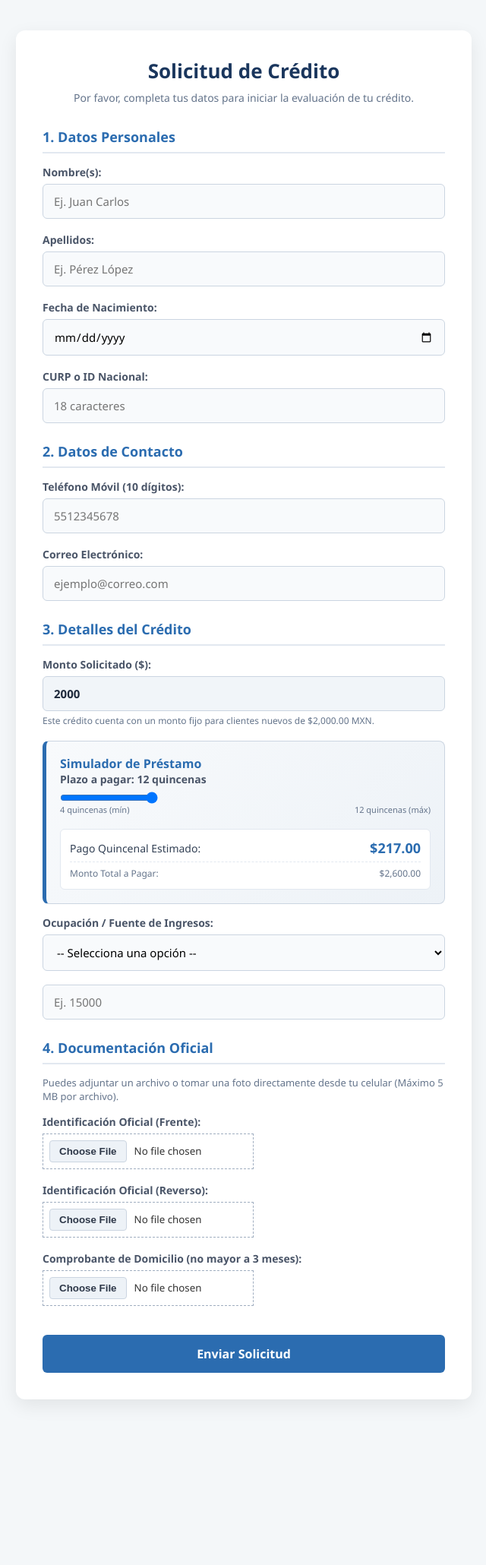
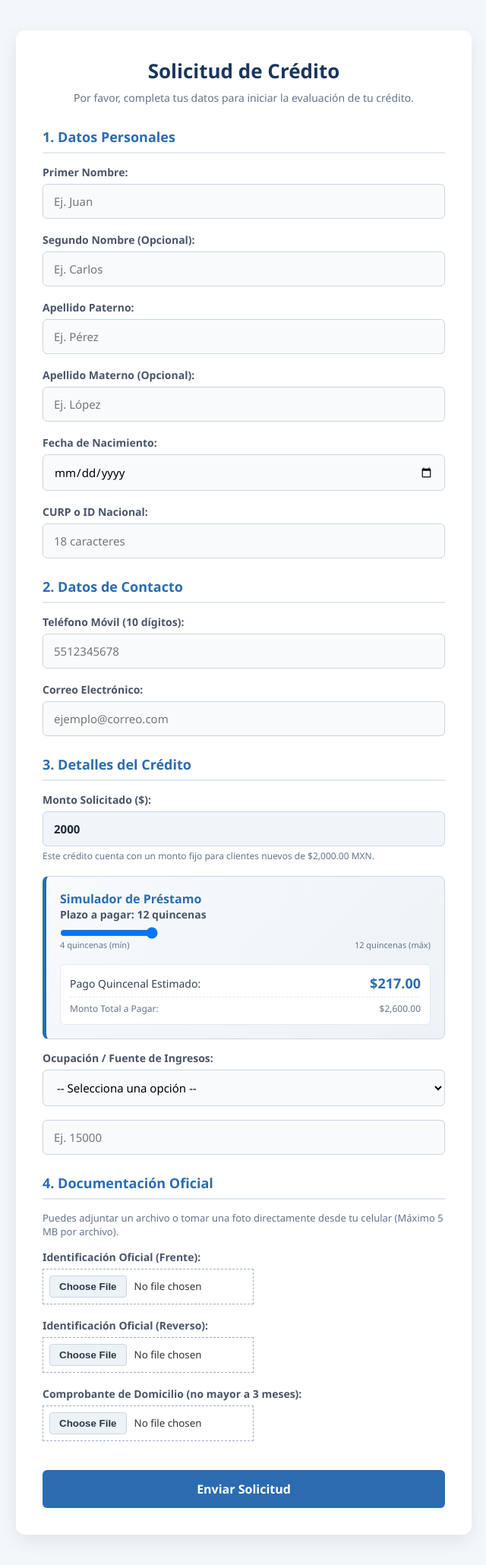
Before and after one commit to JossJLQH/formulario-credito, a Flask app: page / in a window 1280 px wide. Shown: the whole page at 76% size, without its empty margins (319-959 px from the left). Before the commit the page ends 1845 px from the top, so only its background shows below. Run offline with Flask 3, Linux system fonts and the light colour scheme.

Commit message:
refactor: separar campos de nombre del cliente y actualizar vistas

```diff
--- a/app.py
+++ b/app.py
@@ -29,6 +29,37 @@
         return nombre_unico
     return None
 
+# Función para inicializar la base de datos con los nuevos campos
+def init_db():
+    conexion = sqlite3.connect('creditos.db')
+    cursor = conexion.cursor()
+    cursor.execute('''
+        CREATE TABLE IF NOT EXISTS solicitudes_credito (
+            id INTEGER PRIMARY KEY AUTOINCREMENT,
+            primer_nombre TEXT NOT NULL,
+            segundo_nombre TEXT,
+            apellido_paterno TEXT NOT NULL,
+            apellido_materno TEXT,
+            fecha_nacimiento TEXT NOT NULL,
+            curp TEXT UNIQUE NOT NULL,
+            telefono TEXT NOT NULL,
+            email TEXT NOT NULL,
+            monto_solicitado REAL NOT NULL,
+            ocupacion TEXT NOT NULL,
+            ingreso_mensual REAL NOT NULL,
+            foto_ine_frente TEXT,
+            foto_ine_reverso TEXT,
+            foto_comprobante_domicilio TEXT,
+            fecha_registro TEXT NOT NULL,
+            estatus TEXT DEFAULT 'Pendiente'
+        )
+    ''')
+    conexion.commit()
+    conexion.close()
+
+# Ejecutamos la inicialización al arrancar
+init_db()
+
 # ==========================================
 # RUTAS DEL CLIENTE (FORMULARIO)
 # ==========================================
@@ -39,10 +70,13 @@
 
 @app.route('/guardar', methods=['POST'])
 def guardar_solicitud():
-    nombre = request.form['nombre']
-    apellidos = request.form['apellidos']
+    primer_nombre = request.form['primer_nombre']
+    segundo_nombre = request.form.get('segundo_nombre', '')
+    apellido_paterno = request.form['apellido_paterno']
+    apellido_materno = request.form.get('apellido_materno', '')
+
     fecha_nacimiento = request.form['fecha_nacimiento']
-    curp = request.form['curp']
+    curp = request.form['curp'].upper().strip()
     telefono = request.form['telefono']
     email = request.form['email']
     monto_solicitado = request.form['monto_solicitado']
@@ -67,11 +101,13 @@
 
         cursor.execute('''
             INSERT INTO solicitudes_credito
-            (nombre, apellidos, fecha_nacimiento, curp, telefono, email, monto_solicitado, ocupacion, ingreso_mensual,
+            (primer_nombre, segundo_nombre, apellido_paterno, apellido_materno,
+             fecha_nacimiento, curp, telefono, email, monto_solicitado, ocupacion, ingreso_mensual,
              foto_ine_frente, foto_ine_reverso, foto_comprobante_domicilio, fecha_registro)
-            VALUES (?, ?, ?, ?, ?, ?, ?, ?, ?, ?, ?, ?, ?)
+            VALUES (?, ?, ?, ?, ?, ?, ?, ?, ?, ?, ?, ?, ?, ?, ?)
         ''', (
-            nombre, apellidos, fecha_nacimiento, curp, telefono, email,
+            primer_nombre, segundo_nombre, apellido_paterno, apellido_materno,
+            fecha_nacimiento, curp, telefono, email,
             monto_solicitado, ocupacion, ingreso_mensual,
             nombre_ine_frente, nombre_ine_reverso, nombre_comprobante, fecha_hora_mexico
         ))
@@ -109,7 +145,8 @@
     conexion = sqlite3.connect('creditos.db')
     cursor = conexion.cursor()
     cursor.execute('''
-        SELECT id, nombre, apellidos, curp, telefono, email, monto_solicitado,
+        SELECT id, primer_nombre, segundo_nombre, apellido_paterno, apellido_materno,
+               curp, telefono, email, monto_solicitado,
                foto_ine_frente, foto_ine_reverso, foto_comprobante_domicilio,
                fecha_registro, COALESCE(estatus, 'Pendiente') AS estatus
         FROM solicitudes_credito
@@ -136,7 +173,6 @@
     conexion.commit()
     conexion.close()
 
-    # Redirigimos de vuelta al panel administrativo para ver el cambio reflejado
     return redirect('/admin')
 
 # 3. Ruta para abrir y ver los archivos guardados en la carpeta 'uploads'
@@ -150,7 +186,6 @@
     conexion = sqlite3.connect('creditos.db')
     cursor = conexion.cursor()
 
-    # Primero obtenemos los nombres de los archivos guardados para borralos físicamente
     cursor.execute('''
         SELECT foto_ine_frente, foto_ine_reverso, foto_comprobante_domicilio
         FROM solicitudes_credito WHERE id = ?
@@ -162,32 +197,26 @@
             if nombre_archivo:
                 ruta_archivo = os.path.join(app.config['UPLOAD_FOLDER'], nombre_archivo)
                 if os.path.exists(ruta_archivo):
-                    os.remove(ruta_archivo) # Elimina el archivo físico de la carpeta uploads/
+                    os.remove(ruta_archivo)
 
-    # Eliminamos el registro de la tabla
     cursor.execute('DELETE FROM solicitudes_credito WHERE id = ?', (id_solicitud,))
     conexion.commit()
     conexion.close()
 
     return redirect('/admin')
 
-
-# 5. Ruta para REINICIAR por completo la BD (Borra todo y resetea el contador de ID a 1)
+# 5. Ruta para REINICIAR por completo la BD
 @app.route('/resetear_base_datos', methods=['POST'])
 def resetear_base_datos():
     conexion = sqlite3.connect('creditos.db')
     cursor = conexion.cursor()
 
-    # 1. Eliminar todos los registros de la tabla
     cursor.execute('DELETE FROM solicitudes_credito;')
-
-    # 2. Reiniciar el contador de autoincremento a 0
     cursor.execute("DELETE FROM sqlite_sequence WHERE name='solicitudes_credito';")
 
     conexion.commit()
     conexion.close()
 
-    # 3. Limpiar la carpeta física de uploads/
     for archivo in os.listdir(app.config['UPLOAD_FOLDER']):
         ruta_completa = os.path.join(app.config['UPLOAD_FOLDER'], archivo)
         if os.path.isfile(ruta_completa):
--- a/templates/index.html
+++ b/templates/index.html
@@ -16,17 +16,30 @@
         <form action="/guardar" method="POST" enctype="multipart/form-data">
 
             <!-- Bloque 1: Datos Personales -->
+
             <h2>1. Datos Personales</h2>
 
-            <div class="campo">
-                <label for="nombre">Nombre(s):</label>
-                <input type="text" id="nombre" name="nombre" placeholder="Ej. Juan Carlos" required>
-            </div>
+<div class="campo-doble">
+        <div class="campo">
+            <label for="primer_nombre">Primer Nombre:</label>
+            <input type="text" id="primer_nombre" name="primer_nombre" required placeholder="Ej. Juan">
+        </div>
+        <div class="campo">
+            <label for="segundo_nombre">Segundo Nombre (Opcional):</label>
+            <input type="text" id="segundo_nombre" name="segundo_nombre" placeholder="Ej. Carlos">
+        </div>
+ </div>
 
-            <div class="campo">
-                <label for="apellidos">Apellidos:</label>
-                <input type="text" id="apellidos" name="apellidos" placeholder="Ej. Pérez López" required>
-            </div>
+<div class="campo-doble">
+    <div class="campo">
+        <label for="apellido_paterno">Apellido Paterno:</label>
+        <input type="text" id="apellido_paterno" name="apellido_paterno" required placeholder="Ej. Pérez">
+    </div>
+    <div class="campo">
+        <label for="apellido_materno">Apellido Materno (Opcional):</label>
+        <input type="text" id="apellido_materno" name="apellido_materno" placeholder="Ej. López">
+    </div>
+</div>
 
             <div class="campo">
                 <label for="fecha_nacimiento">Fecha de Nacimiento:</label>
```
Also changed, not shown: templates/admin.html (+18 -15 lines).
